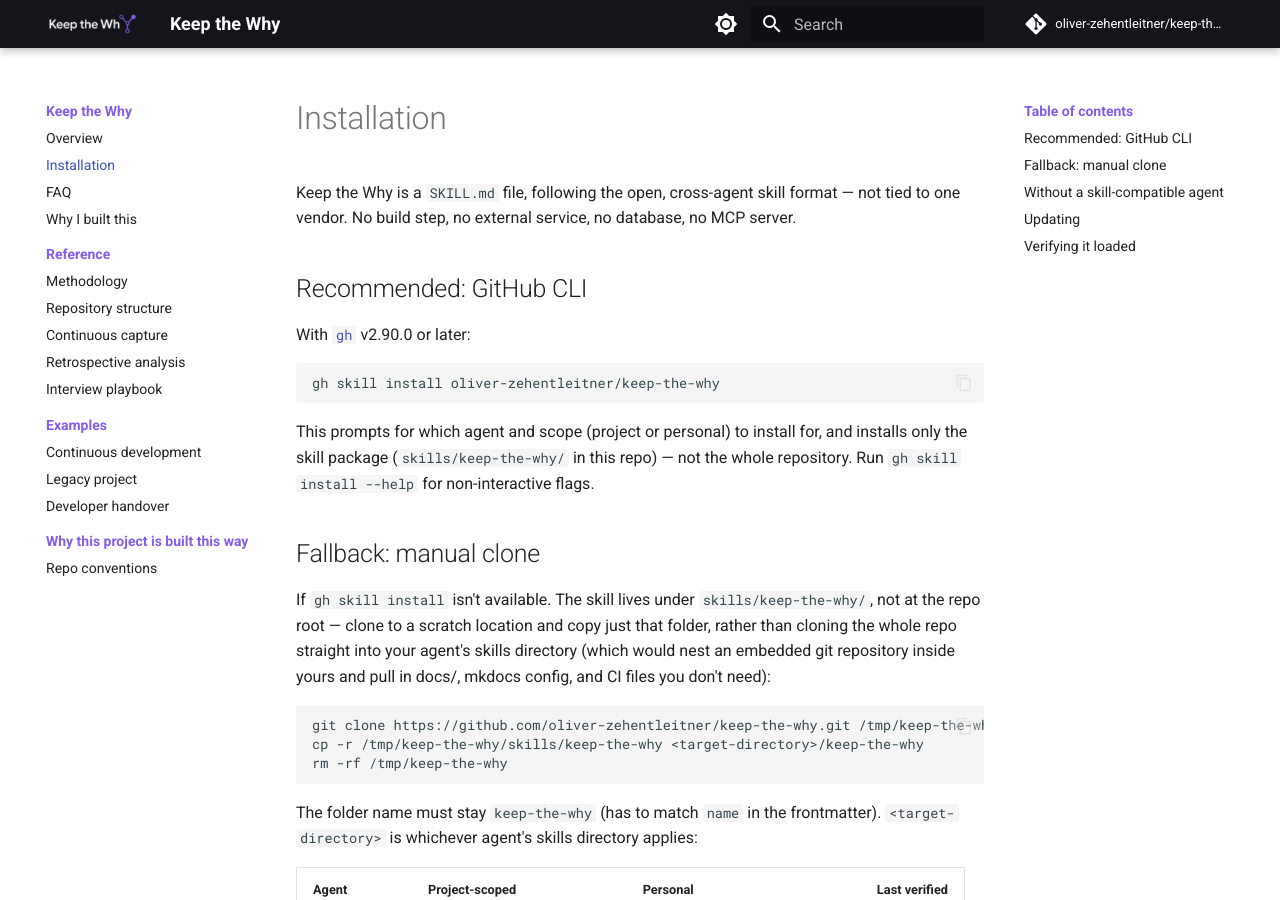
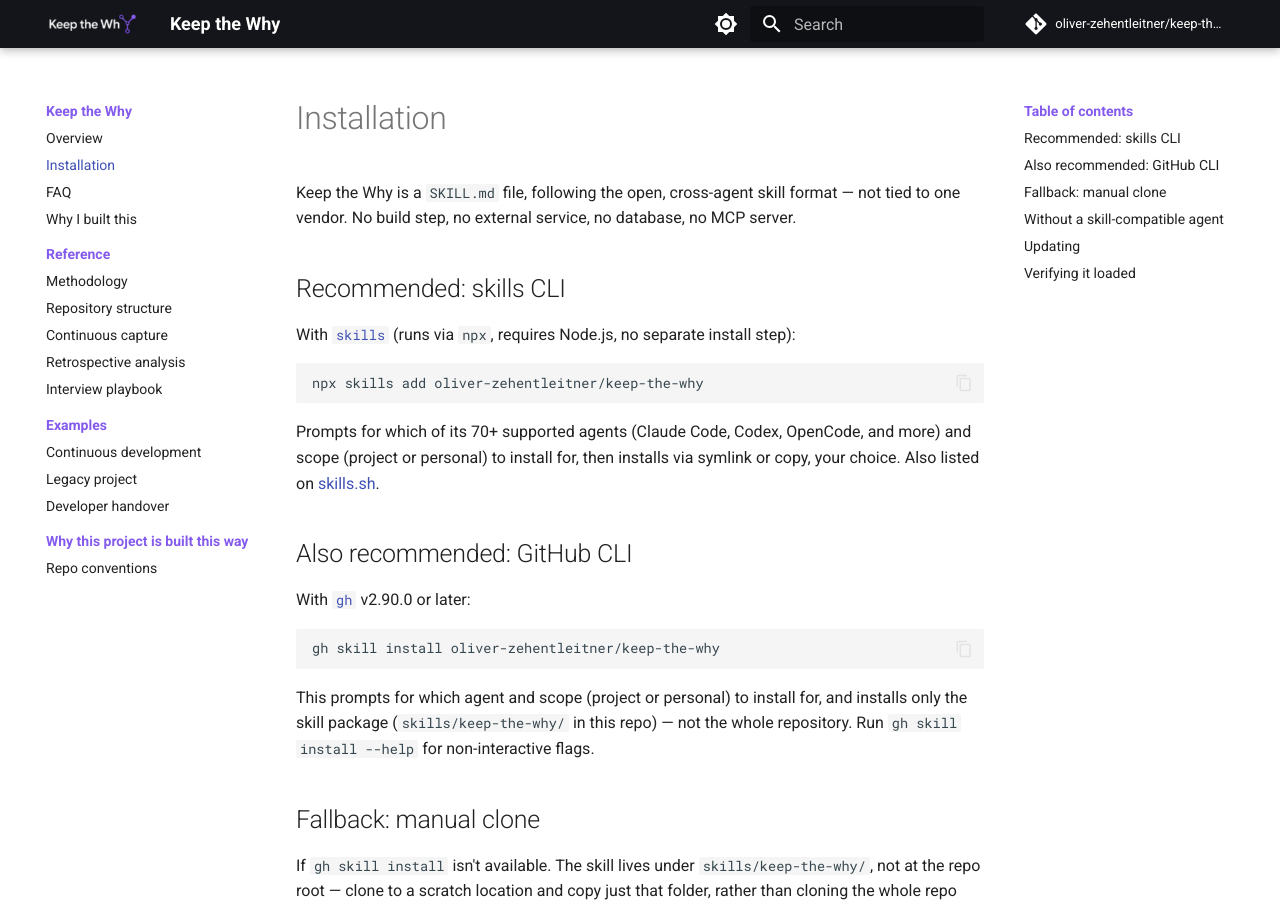
Before and after one commit to oliver-zehentleitner/keep-the-why, an MkDocs documentation site: the page built from docs/installation.md, in a window 1280 px wide and 900 px high. Built offline with MkDocs 1.6.1 and Material for MkDocs 9.7.7, drawn with Linux system fonts in a browser that asks for light colours; comment, search, counter and statistics services are not loaded; some of the changed text lies outside the part shown.

Commit message:
Document npx skills add as an install method
Oliver tried the vercel-labs skills CLI (skills.sh) against this repo
and it installed cleanly across Claude Code, Codex, and OpenCode via
symlink, and the skill is now listed on skills.sh. Documented it
alongside gh skill install as a recommended method in README,
installation.md, and llms.txt. Also fixed a leftover hardcoded
.claude/skills path in llms.txt's fallback example to match the
generic <target-directory> placeholder installation.md already uses.

Co-Authored-By: Claude Sonnet 5 <noreply@anthropic.com>
Claude-Session: https://claude.ai/code/session_01MA1sWRZvLrrAsehqQW7qM7

````diff
--- a/docs/installation.md
+++ b/docs/installation.md
@@ -2,7 +2,17 @@
 
 Keep the Why is a `SKILL.md` file, following the open, cross-agent skill format — not tied to one vendor. No build step, no external service, no database, no MCP server.
 
-## Recommended: GitHub CLI
+## Recommended: skills CLI
+
+With [`skills`](https://skills.sh/) (runs via `npx`, requires Node.js, no separate install step):
+
+```bash
+npx skills add oliver-zehentleitner/keep-the-why
+```
+
+Prompts for which of its 70+ supported agents (Claude Code, Codex, OpenCode, and more) and scope (project or personal) to install for, then installs via symlink or copy, your choice. Also listed on [skills.sh](https://skills.sh/oliver-zehentleitner/keep-the-why/keep-the-why).
+
+## Also recommended: GitHub CLI
 
 With [`gh`](https://cli.github.com/) v2.90.0 or later:
 
@@ -42,7 +52,7 @@ Start a new session afterward so the skill is picked up.
 
 ## Updating
 
-Re-run `gh skill install oliver-zehentleitner/keep-the-why`, or repeat the manual clone-and-copy steps above — a plain `git pull` doesn't work if you copied the folder out of a scratch clone rather than cloning directly into place.
+Re-run `npx skills add oliver-zehentleitner/keep-the-why` or `gh skill install oliver-zehentleitner/keep-the-why`, or repeat the manual clone-and-copy steps above — a plain `git pull` doesn't work if you copied the folder out of a scratch clone rather than cloning directly into place.
 
 ## Verifying it loaded
 
````
Also changed, not shown: README.md (+10 -2 lines), llms.txt (+8 -2 lines).
